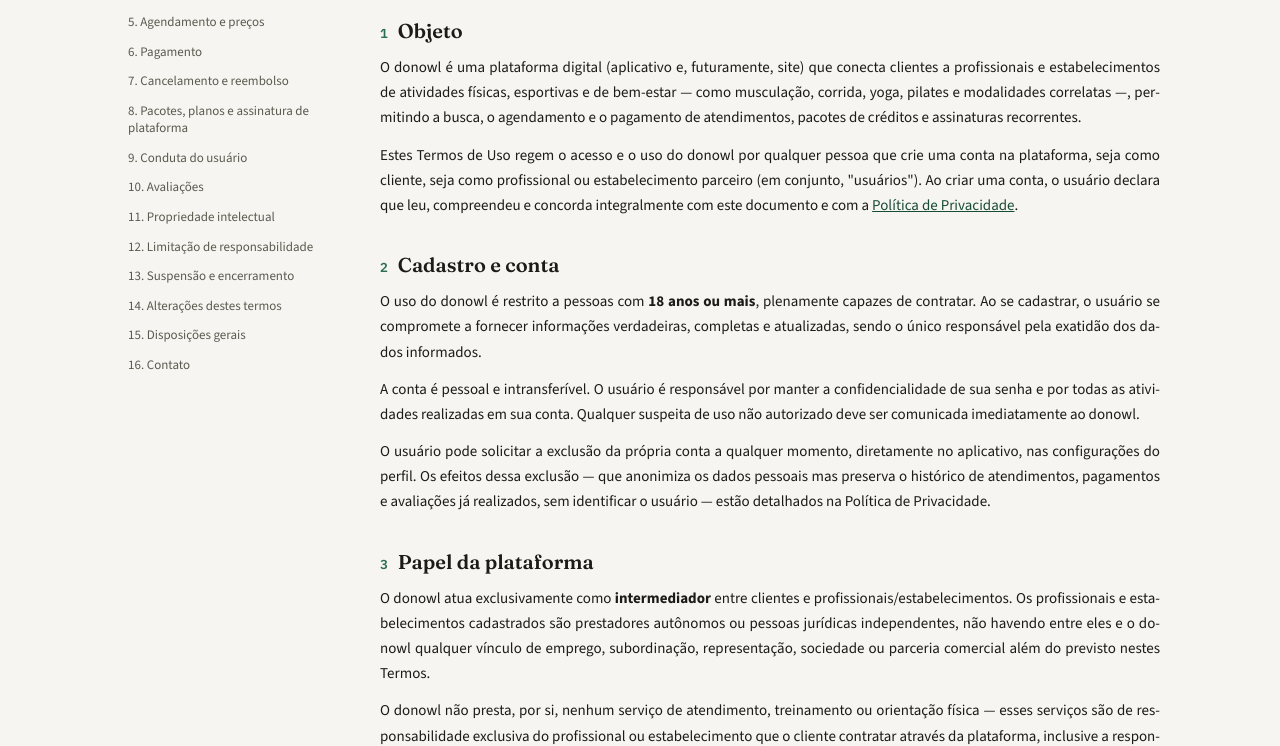
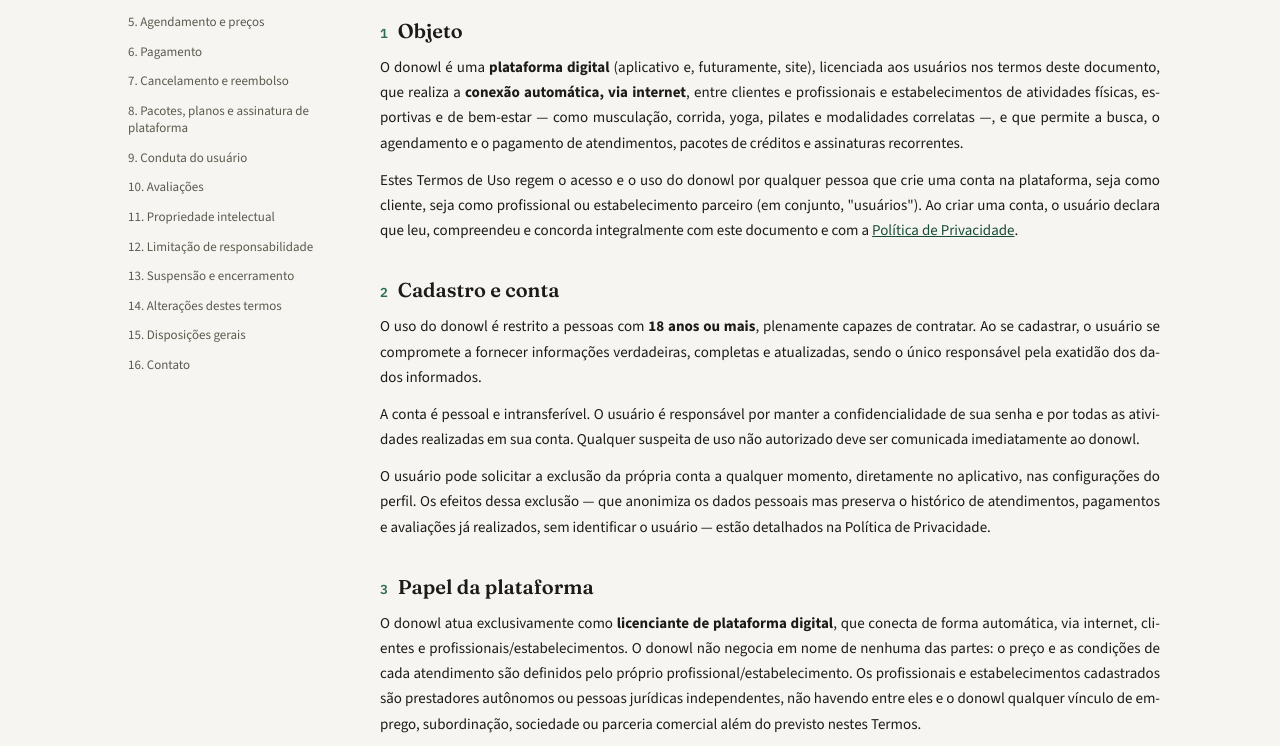
Before and after one commit to oviniciosilva/donowl-site, a plain HTML site: page termos-de-uso.html in a window 1280 px wide. Shown: the part 223-969 px from the top of the page. Drawn offline with nearby package versions, Linux system fonts and the light colour scheme.

Commit message:
Termos de Uso: descrição como licenciamento de plataforma digital e conexão automática via internet (mesma versão 2026-11-11)
Co-Authored-By: Claude Sonnet 5.5 <noreply@anthropic.com>

```diff
--- a/termos-de-uso.html
+++ b/termos-de-uso.html
@@ -190,7 +190,7 @@
 
     <section id="objeto">
       <h2><span class="num">1</span> Objeto</h2>
-      <p>O donowl é uma plataforma digital (aplicativo e, futuramente, site) que conecta clientes a profissionais e estabelecimentos de atividades físicas, esportivas e de bem-estar — como musculação, corrida, yoga, pilates e modalidades correlatas —, permitindo a busca, o agendamento e o pagamento de atendimentos, pacotes de créditos e assinaturas recorrentes.</p>
+      <p>O donowl é uma <strong>plataforma digital</strong> (aplicativo e, futuramente, site), licenciada aos usuários nos termos deste documento, que realiza a <strong>conexão automática, via internet</strong>, entre clientes e profissionais e estabelecimentos de atividades físicas, esportivas e de bem-estar — como musculação, corrida, yoga, pilates e modalidades correlatas —, e que permite a busca, o agendamento e o pagamento de atendimentos, pacotes de créditos e assinaturas recorrentes.</p>
       <p>Estes Termos de Uso regem o acesso e o uso do donowl por qualquer pessoa que crie uma conta na plataforma, seja como cliente, seja como profissional ou estabelecimento parceiro (em conjunto, "usuários"). Ao criar uma conta, o usuário declara que leu, compreendeu e concorda integralmente com este documento e com a <a class="inline" href="politica-de-privacidade.html">Política de Privacidade</a>.</p>
     </section>
 
@@ -203,7 +203,7 @@
 
     <section id="papel">
       <h2><span class="num">3</span> Papel da plataforma</h2>
-      <p>O donowl atua exclusivamente como <strong>intermediador</strong> entre clientes e profissionais/estabelecimentos. Os profissionais e estabelecimentos cadastrados são prestadores autônomos ou pessoas jurídicas independentes, não havendo entre eles e o donowl qualquer vínculo de emprego, subordinação, representação, sociedade ou parceria comercial além do previsto nestes Termos.</p>
+      <p>O donowl atua exclusivamente como <strong>licenciante de plataforma digital</strong>, que conecta de forma automática, via internet, clientes e profissionais/estabelecimentos. O donowl não negocia em nome de nenhuma das partes: o preço e as condições de cada atendimento são definidos pelo próprio profissional/estabelecimento. Os profissionais e estabelecimentos cadastrados são prestadores autônomos ou pessoas jurídicas independentes, não havendo entre eles e o donowl qualquer vínculo de emprego, subordinação, sociedade ou parceria comercial além do previsto nestes Termos.</p>
       <p>O donowl não presta, por si, nenhum serviço de atendimento, treinamento ou orientação física — esses serviços são de responsabilidade exclusiva do profissional ou estabelecimento que o cliente contratar através da plataforma, inclusive a responsabilidade técnica, cível e criminal pela sua execução.</p>
     </section>
 
```
